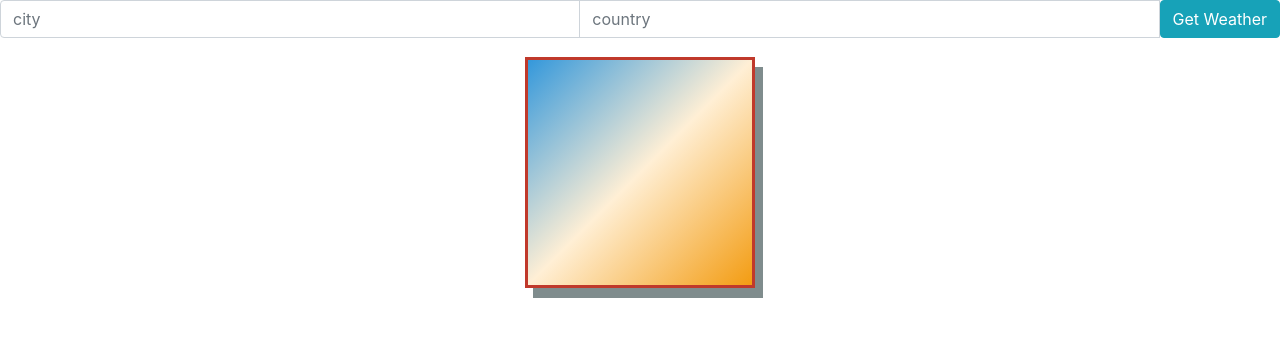
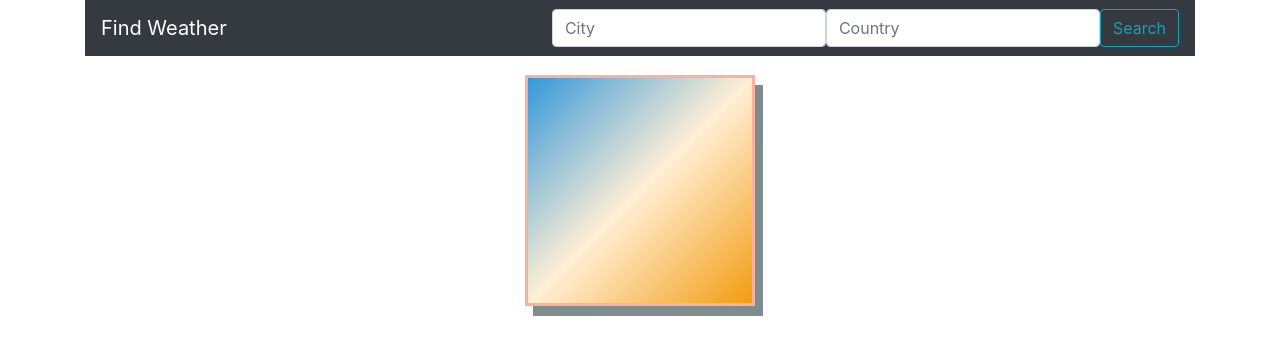
Before and after one commit to ali1129js/WeatherReact, a React (Create React App) app: page / in a window 1280 px wide. Shown: the top 354 px of the page. Built offline with nearby package versions, Linux system fonts and the light colour scheme.

Commit message:
new ref for > react 16.3 plus new appbar

```diff
--- a/src/App.js
+++ b/src/App.js
@@ -2,12 +2,12 @@
  * @Author: Ali
  * @Date:   2018-05-05T17:04:42+02:00
  * @Last modified by:   Ali
- * @Last modified time: 2018-05-10T16:52:11+02:00
+ * @Last modified time: 2018-05-12T13:29:32+02:00
  */
 import React, { Component } from 'react'
-import Form from './Components/Form'
+//import Form from './Components/Form'
 import Weather from './Components/Weather'
-//import AppBar from './Components/AppBar'
+import AppBar from './Components/AppBar'
 
 const API_KEY = '32941f4c12936fc51133cb69ca8f8b8a'
 
@@ -22,13 +22,12 @@ class App extends Component {
       description: undefined,
       error: undefined
     }
+    this.newCity = React.createRef()
+    this.newCountry = React.createRef()
   }
   getWeather = async (e) => {
     e.preventDefault()
-    const city = e.target.elements.city.value
-    const country = e.target.elements.country.value
-    const api_call = await fetch(`http://api.openweathermap.org/data/2.5/weather?q=${city},${country}&appid=${API_KEY}&units=metric`)
-
+    const api_call = await fetch(`http://api.openweathermap.org/data/2.5/weather?q=${this.newCity.current.value},${this.newCountry.current.value}&appid=${API_KEY}&units=metric`)
     const data = await api_call.json()
      if(data.main) {
       console.log(data)
@@ -54,9 +53,13 @@ class App extends Component {
   }
   render() {
     return (
-      <div className="col-xs-7 form-container">
-        <Form getWeather={this.getWeather} />
-        <Weather
+      <div className="conatiner">
+        <AppBar
+          getWeather={this.getWeather}
+          newCity = {this.newCity}
+          newCountry = {this.newCountry}
+         />
+          <Weather
           temperature={this.state.temperature}
           humidity={this.state.humidity}
           city={this.state.city}
@@ -64,9 +67,13 @@ class App extends Component {
           description={this.state.description}
           error={this.state.error}
         />
-
       </div>
     )
   }
 }
 export default App
+/*
+<Form getWeather={this.getWeather} />
+const city = e.target.elements.city.value
+const country = e.target.elements.country.value
+*/
--- a/src/Components/AppBar.js
+++ b/src/Components/AppBar.js
@@ -2,14 +2,41 @@
  * @Author: Ali
  * @Date:   2018-05-08T21:01:10+02:00
  * @Last modified by:   Ali
- * @Last modified time: 2018-05-09T11:17:19+02:00
+ * @Last modified time: 2018-05-12T13:27:41+02:00
  */
- import React from 'react'
- import AppBar from 'material-ui/AppBar'
- const weatherBar = () => (
-  <AppBar
-    title="Weather App"
-  />
-)
+ import React, {Component} from 'react'
+ import PropTypes from 'prop-types'
+ class weatherBar extends Component {
+   static propTypes = {
+     newCity:PropTypes.shape({value: PropTypes.instanceOf(HTMLInputElement)})
+   }
+
+  render(){
+    return (
+      <div className="container">
+        <nav className="navbar sticky-top navbar-dark bg-dark">
+          <a className="navbar-brand" href="#">Find Weather</a>
+          <form className="form-inline" onSubmit={this.props.getWeather}>
+            <input
+              className="form-control"
+              type="search"
+              placeholder="City"
+              aria-label="Search"
+              ref={this.props.newCity }
+            />
+            <input
+              className="form-control"
+              type="search"
+              placeholder="Country"
+              aria-label="Search"
+              ref={this.props.newCountry}
+            />
+            <button className="btn btn-outline-info" type="submit">Search</button>
+          </form>
+        </nav>
+      </div>
+    )
+  }
+ }
 
 export default weatherBar
--- a/src/Components/Form.js
+++ b/src/Components/Form.js
@@ -2,12 +2,12 @@
  * @Author: Ali
  * @Date:   2018-05-05T19:00:54+02:00
  * @Last modified by:   Ali
- * @Last modified time: 2018-05-10T19:15:45+02:00
+ * @Last modified time: 2018-05-12T12:15:51+02:00
  */
 import React from 'react'
 
 const Form = props => (
-  <form  className="input-group" onSubmit={props.getWeather}>
+  <form  className="form-group mb-3" onSubmit={props.getWeather}>
     <input
       className="form-control"
       type="text"
--- a/src/Components/Weather.js
+++ b/src/Components/Weather.js
@@ -2,7 +2,7 @@
  * @Author: Ali
  * @Date:   2018-05-05T19:41:09+02:00
  * @Last modified by:   Ali
- * @Last modified time: 2018-05-10T19:45:55+02:00
+ * @Last modified time: 2018-05-12T12:10:00+02:00
  */
 import React from 'react'
 import styled from 'styled-components'
@@ -14,18 +14,17 @@ const Content = styled.div`
   width: 12em;
   font-size: 1.2em;
   text-align: center;
-  border: 3px solid #c0392b;
+  border: 3px solid #fab1a0;
   padding: 5px;
   padding-top: 10px;
   box-shadow: 8px 10px #7f8c8d;
 `
 const Weather = props => (
   <Content>
-    { props.city && props.country && <p> Location:
-      { props.city},{ props.country} </p> }
+    { props.city && props.country && <p>{ props.city},<b>{props.country} </b> </p> }
     { props.description && <p><i><b> {props.description}</b></i></p>}
     { props.temperature && <p> Temperature: <strong>{props.temperature}</strong>°C </p>}
-    { props.humidity && <p> Humidity:{props.humidity} </p>}
+    { props.humidity && <p> Humidity: <b>  {props.humidity} </b> </p>}
     { props.error && <p> {props.error} </p>}
   </Content>
 )
```
